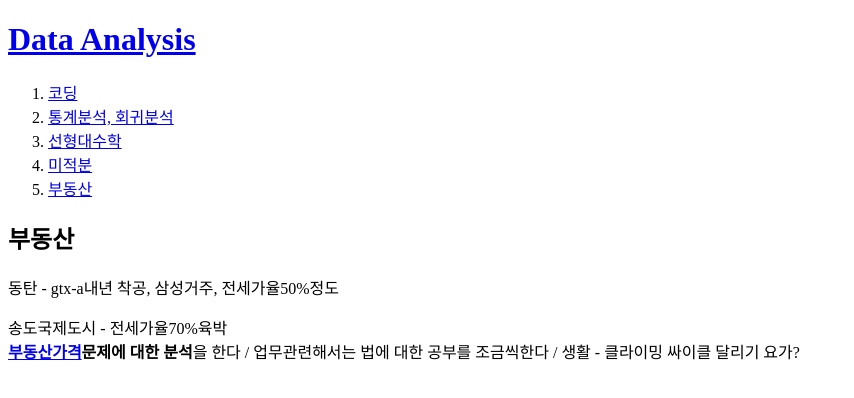
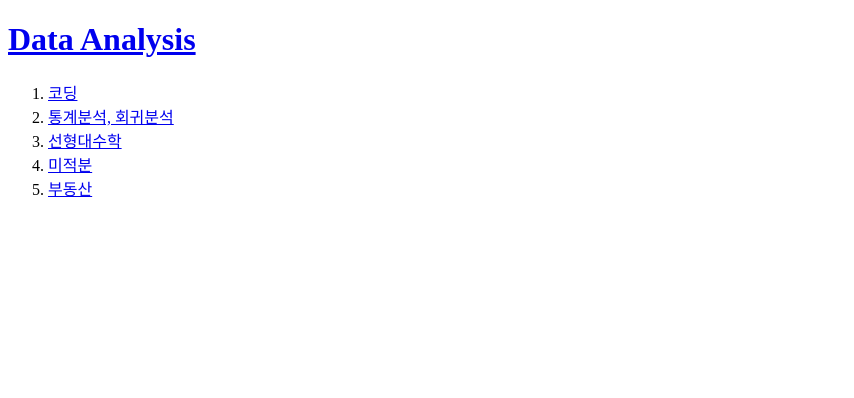
Before and after one commit to kijoonha/data-analysis, a plain HTML site: page 재테크홈페이지.html in a window 1280 px wide. Shown: the whole page, without its empty margins (0-854 px from the left). Drawn offline with Linux system fonts and the light colour scheme.

Commit message:
Add files via upload

```diff
--- a/재테크홈페이지.html
+++ b/재테크홈페이지.html
@@ -20,13 +20,7 @@
     <a href="5.html">부동산</li></a>
   </ol>
 
-  <h2> 부동산 </h2>
 
-  <p>동탄 - gtx-a내년 착공, 삼성거주, 전세가율50%정도</p>
-  <p>송도국제도시 - 전세가율70%육박
-  <br>
-
-  <strong> <a href="https://land.naver.com/"> 부동산가격</a>문제에 대한 분석</strong>을 한다 / 업무관련해서는 법에 대한 공부를 조금씩한다 / 생활 - 클라이밍 싸이클 달리기 요가?
 
 </body>
 </html>
```
